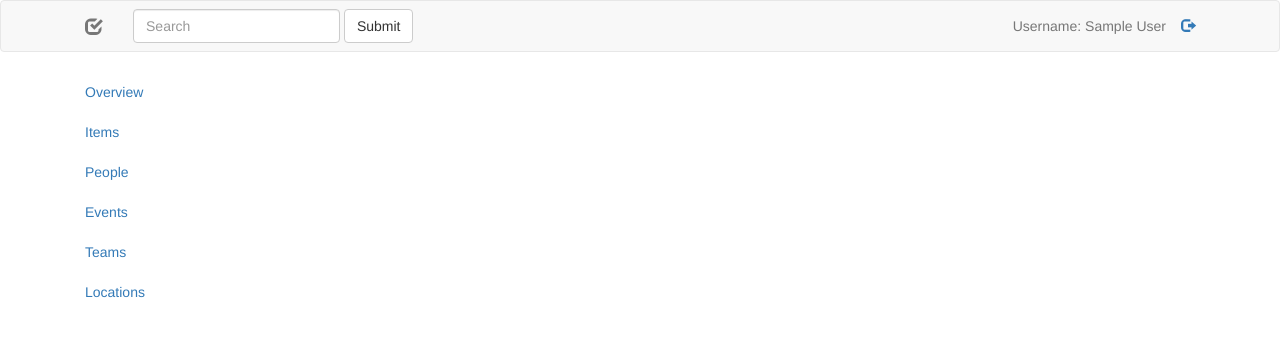
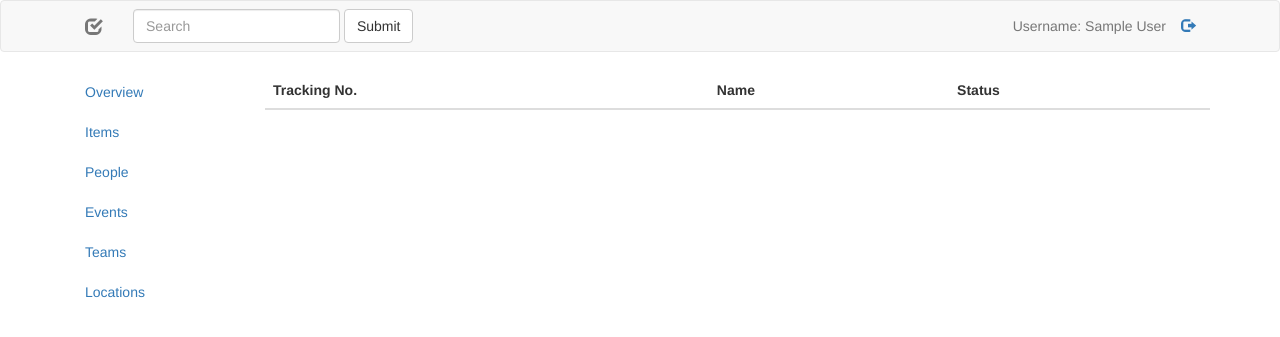
Before and after one commit to omwah/expo_track, a Flask app: page /admin in a window 1280 px wide. Shown: the top 337 px of the page. Run offline with Flask 2, Linux system fonts and the light colour scheme; the visitor is signed in with stand-in values (Sample User, id 1); lists and menus that the app fills with data are empty; parts of the project's set-up code (start-up, migrations or seed data) failed here and were passed over; some libraries are stand-ins or nearby versions.

Commit message:
Add listing of items to admin interface

```diff
--- a/expo_track/item/api.py
+++ b/expo_track/item/api.py
@@ -11,20 +11,20 @@ from constants import STATUS_TYPES, STATUS_OPPOSITES
 
 from ..person.api import person_fields
 
+class StatusField(fields.Raw):
+    def format(self, value):
+        return { 'code': value, 'name': STATUS_TYPES.get(value, None) }
+
 item_fields = {
     'id': fields.String,
     'name': fields.String,
     'description': fields.String,
-    'status': fields.String,
+    'status': StatusField,
     'tracking_number': fields.String,
     'owner': fields.Nested({ 'name': fields.String,
                              'uri': SafeUrlField('team') }),
     'uri': SafeUrlField('item'),
 }
-
-class StatusField(fields.Raw):
-    def format(self, value):
-        return { 'code': value, 'name': STATUS_TYPES.get(value, None) }
 
 action_fields = {
     'id': fields.String,
--- a/expo_track/static/js/api_models.js
+++ b/expo_track/static/js/api_models.js
@@ -6,7 +6,7 @@ function ItemModel(data) {
     self.id = ko.observable(data.id);
     self.name = ko.observable(data.name);
     self.description = ko.observable(data.description);
-    self.status = ko.observable(data.status)
+    self.status = ko.observable(data.status.name);
     self.tracking_number = ko.observable(data.tracking_number);
     // owner
     self.uri = ko.observable(data.uri);
--- a/expo_track/templates/interface/admin.html
+++ b/expo_track/templates/interface/admin.html
@@ -9,7 +9,7 @@
 {% block body %}
     {% include "user/login.html" %}
     <div data-bind="visible: auth().authenticated" class="row">
-        <div class="col-sm-3 col-md-2 sidebar">
+        <div class="col-md-2 sidebar">
             <ul class="nav nav-sidebar">
                 <li class="active"><a href="#">Overview</a></li>
                 <li><a href="#">Items</a></li>
@@ -19,5 +19,9 @@
                 <li><a href="#">Locations</a></li>
           </ul>
         </div>
+
+        <div class="col-md-10">
+            {% include "item/edit_items.html" %}
+        </div>
     </div>
 {% endblock %}
--- /dev/null
+++ b/expo_track/templates/item/edit_items.html
@@ -0,0 +1,13 @@
+{# This template is intended to be included in other templates #}
+<table class="table table-striped">
+    <thead>
+        <tr><th>Tracking No.</th><th>Name</th><th>Status</th></tr>
+    </thead>
+    <tbody data-bind="foreach: items().data_elements">
+        <tr>
+            <td data-bind="text: tracking_number"></td>
+            <td data-bind="text: name"></td>
+            <td data-bind="text: status"></td>
+        </tr>
+    </tbody>
+</table>
```
Also changed, not shown: expo_track/static/js/admin.js (+65 -3 lines).
